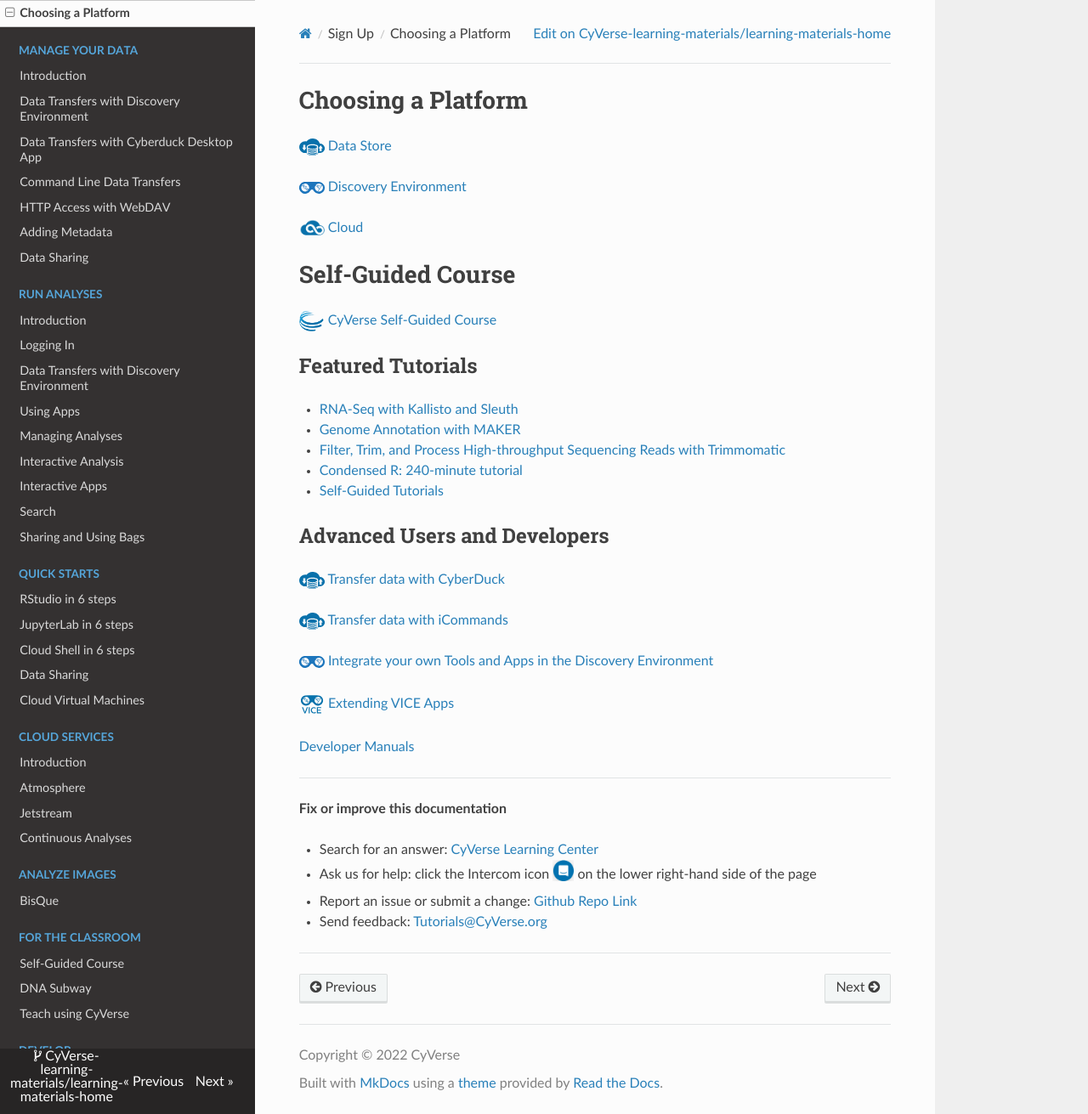
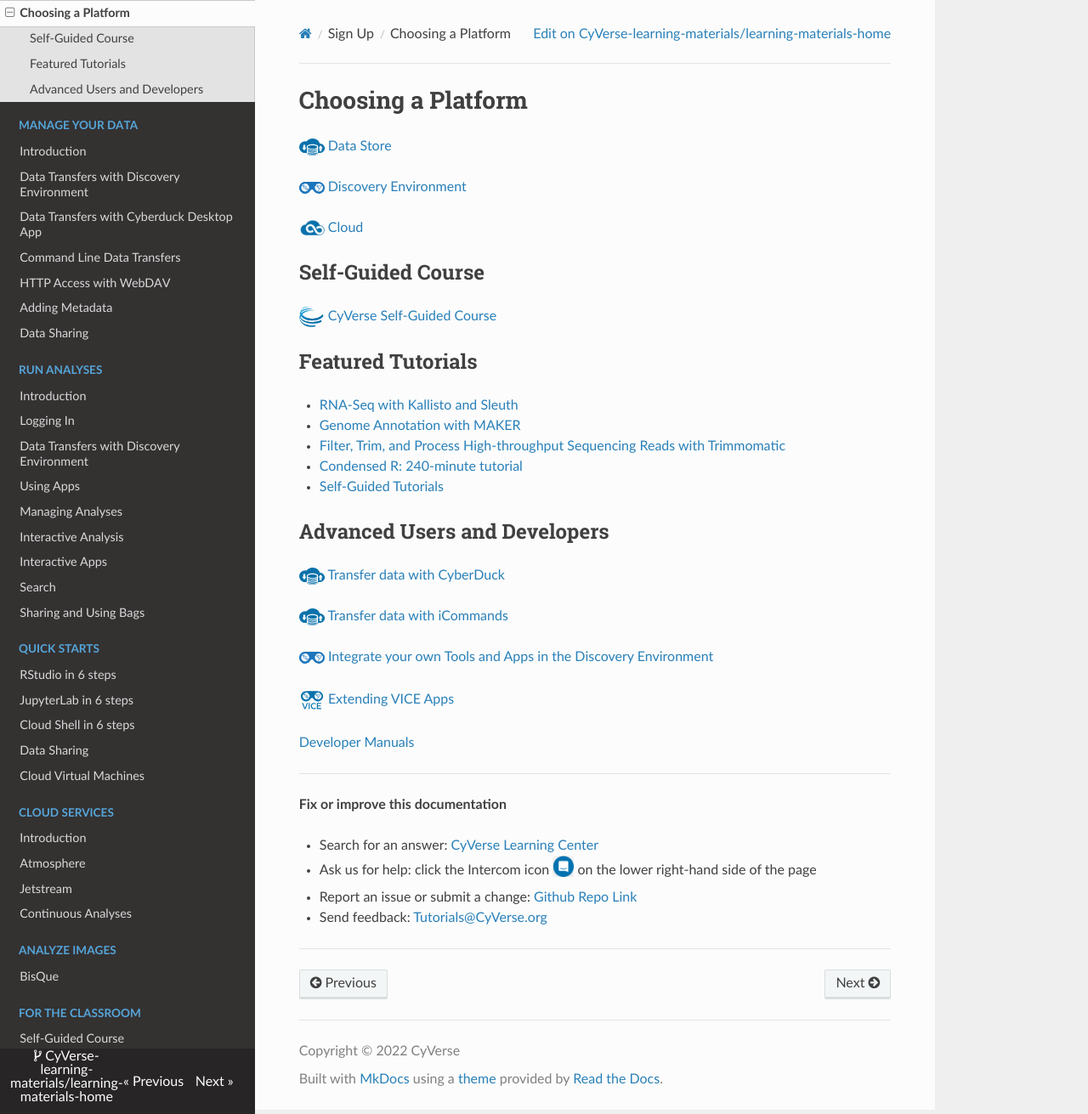
Before and after one commit to CyVerse-learning-materials/learning-materials-home, an MkDocs documentation site: the page built from docs/choose_platform.md, in a window 1280 px wide and 1311 px high. Shown: the whole window at 85% size. Built offline with MkDocs 1.6.1, drawn with Linux system fonts in a browser that asks for light colours; nearby versions of some CDN libraries; a script that is not in the unit is left out.

Commit message:
Update choose_platform.md

```diff
--- a/docs/choose_platform.md
+++ b/docs/choose_platform.md
@@ -18,7 +18,7 @@
 
 [![atmo]{width="30"} Cloud](atmo/intro.md)
 
-# Self-Guided Course
+## Self-Guided Course
 
 [![ball]{width="30"} CyVerse Self-Guided Course](https://cyverse-learning-materials.github.io/cyverse_mooc/){target=_blank}
 
```
